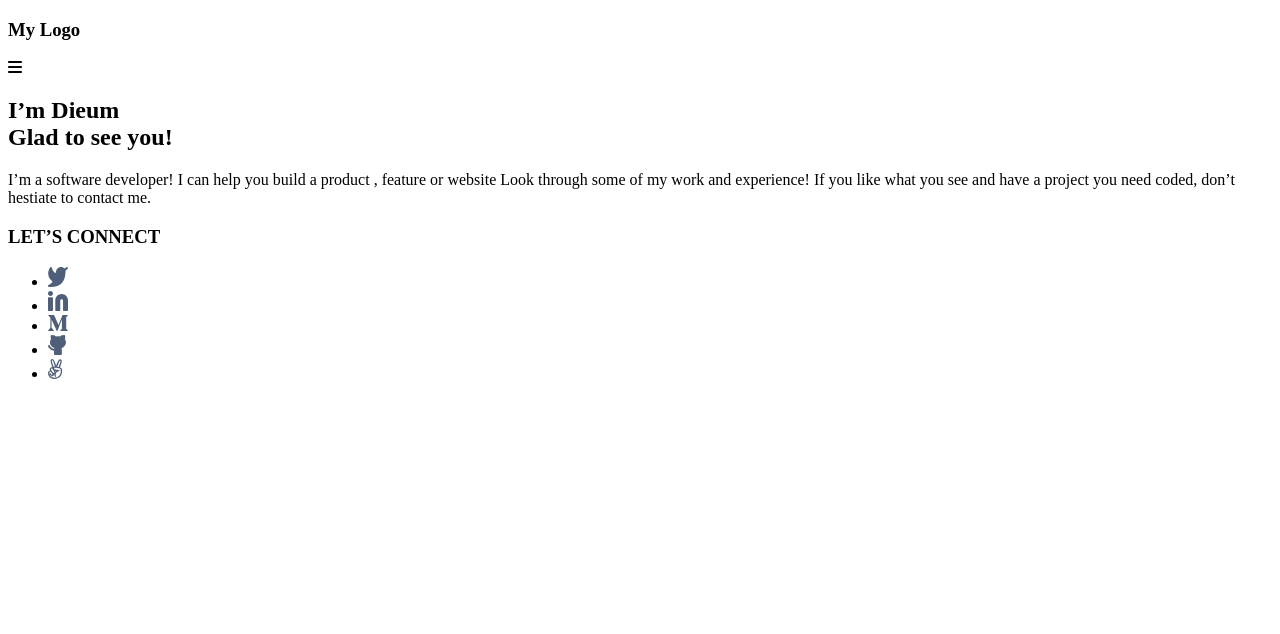
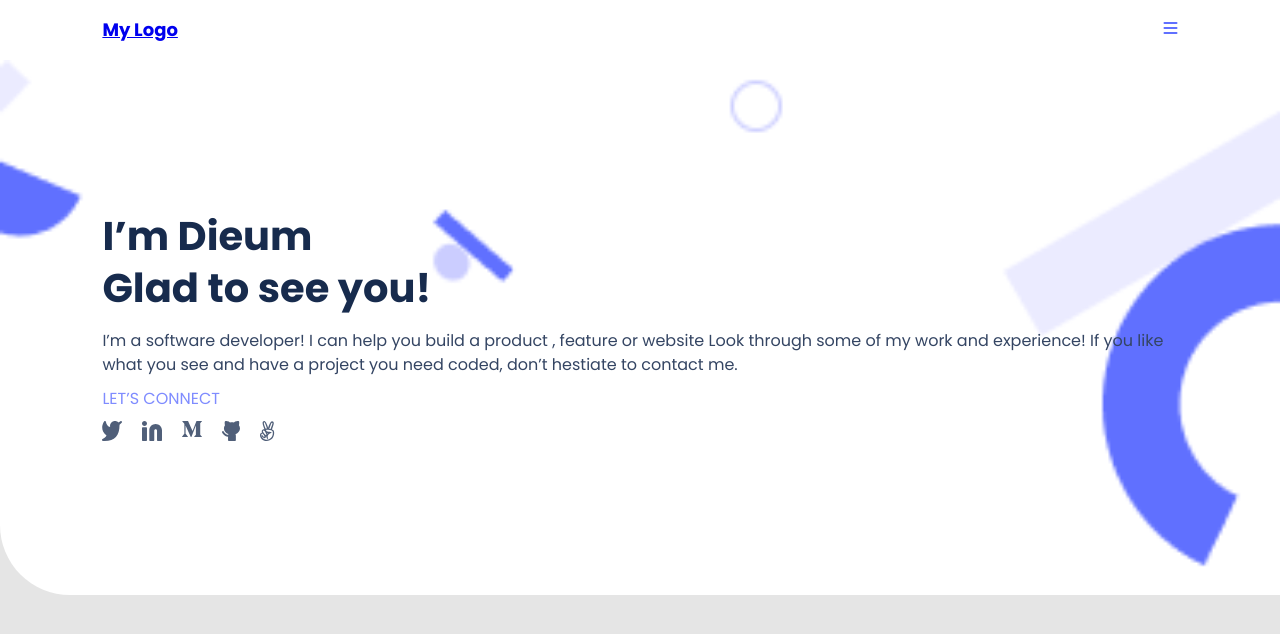
Before and after one commit to dieum512/Portfolio, a website: page index.html in a window 1280 px wide. Drawn offline with Linux system fonts and the light colour scheme.

Commit message:
update the css link in the html file

```diff
--- a/index.html
+++ b/index.html
@@ -5,7 +5,7 @@
     <meta http-equiv="X-UA-Compatible" content="IE=edge" />
     <meta name="viewport" content="width=device-width, initial-scale=1.0" />
     <title>portofolio</title>
-    <link rel="stylesheet" href="index.css" />
+    <link rel="stylesheet" href="style.css" />
     <link
       href="https://fonts.googleapis.com/css2?family=Poppins:wght@400;700&display=swap"
       rel="stylesheet"
@@ -29,7 +29,7 @@
     <div class="main-div">
       <header class="header">
         <div class="logo">
-          <h3>My Logo</h3>
+          <a href="#">My Logo</a>
         </div>
         <nav class="nav-menu">
         <i class="fas fa-bars"></i>
```
